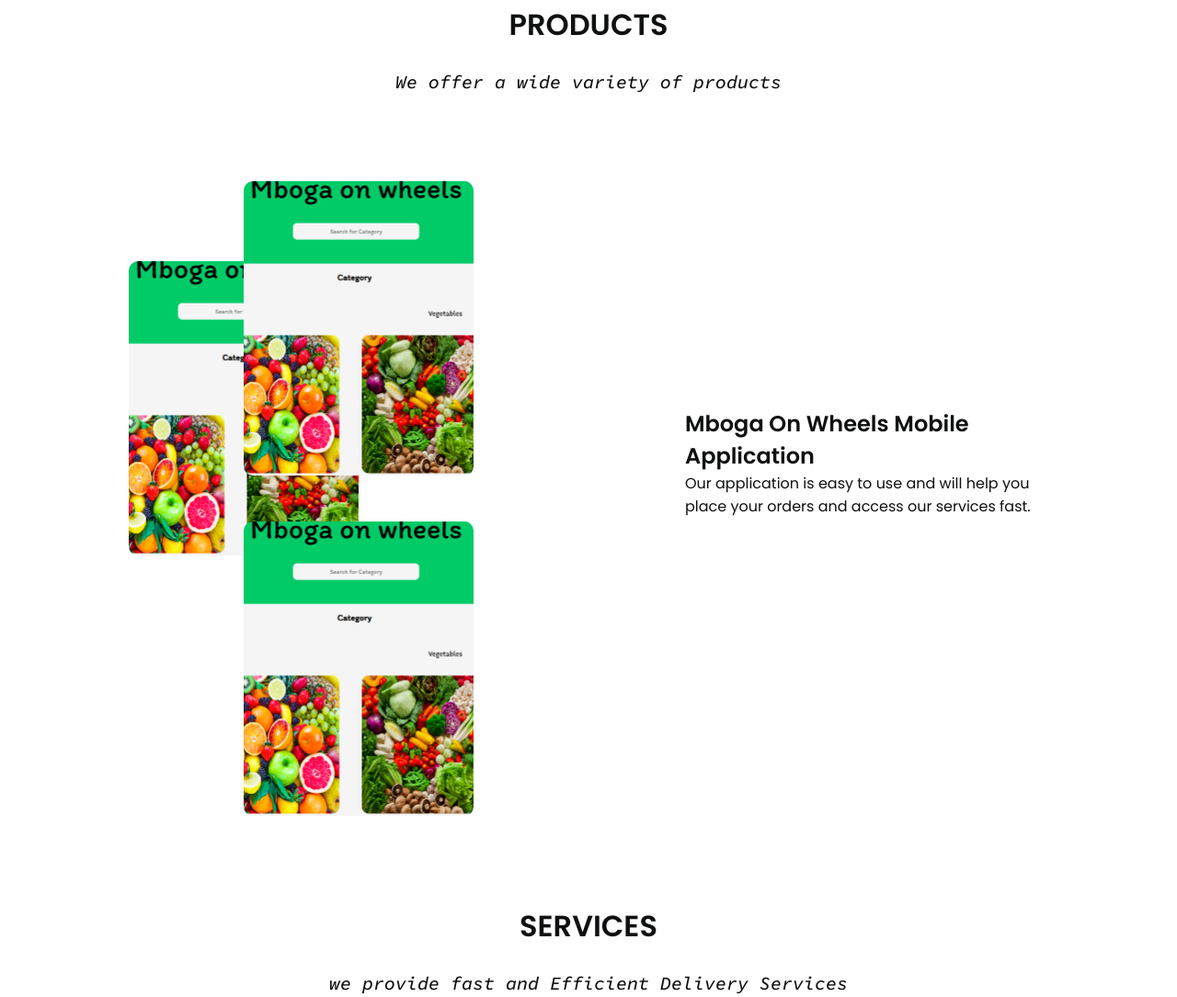
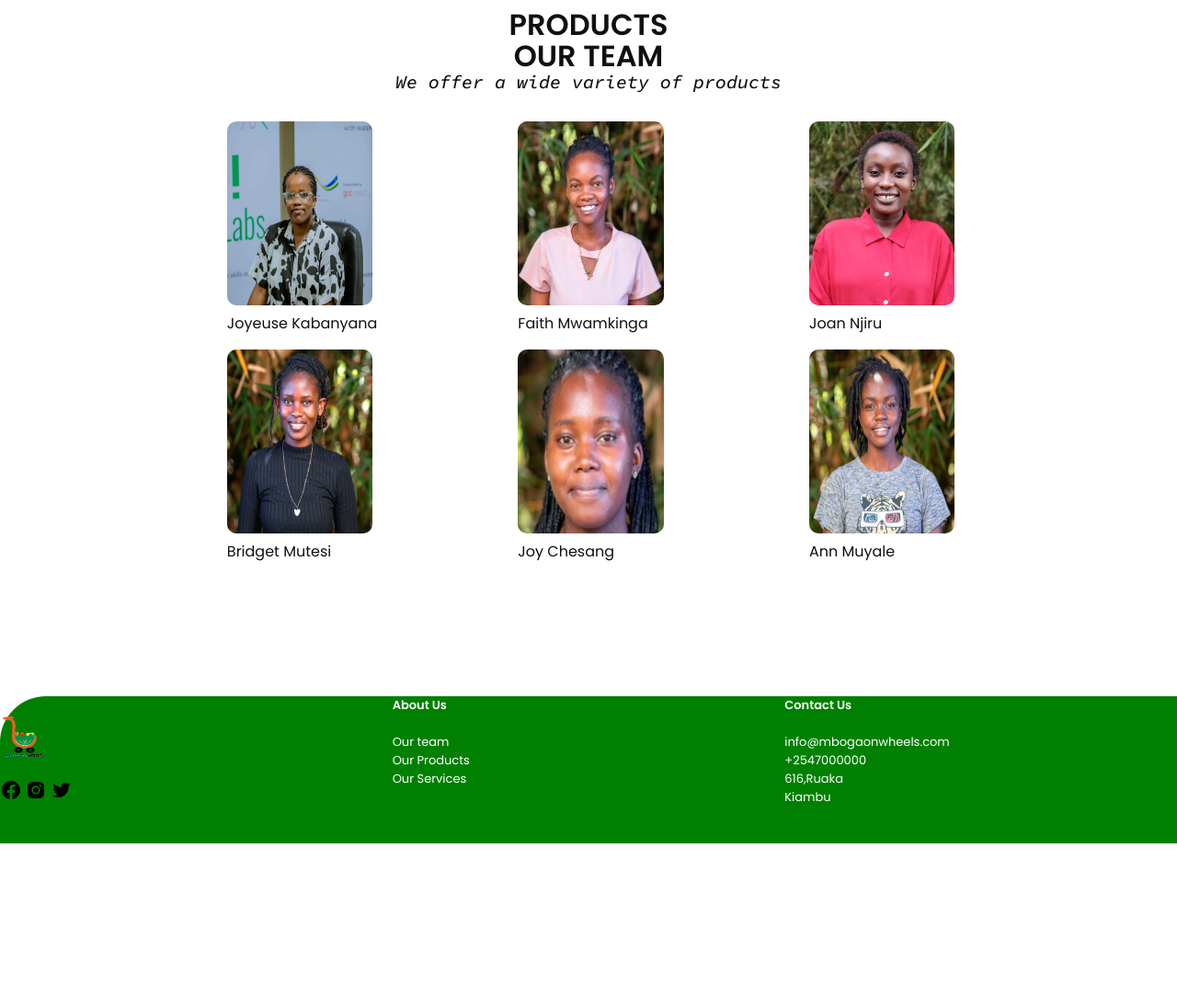
Before and after one commit to KABANYANA/mama-mboga-informational, a plain HTML site: page index.html in a window 1280 px wide. Shown: the part 1671-2755 px from the top of the page at 92% size. After the commit the page ends 2588 px from the top, so only its background shows below. Drawn offline with nearby package versions, Linux system fonts and the light colour scheme.

Commit message:
file containing mama mboga informational website content

```diff
--- a/index.html
+++ b/index.html
@@ -57,32 +57,49 @@
         <br>
 <p id="prdp">We offer a wide variety of products</p>
 
-<section class="products" id="products">
-  <div class="product">
-    <img id="both" src="images/mboga on wheels.png" alt="">
-    <img id="fruits" src="images/mboga on wheels.png" alt="">
-    <img id="veges" src="images/mboga on wheels.png" alt="">
-  </div>
-  <div class="product-content">
-   <h1>Mboga On Wheels Mobile Application</h1>
-   <P>Our application is easy to use and will help you<br>
-   place your orders and access our services fast.</P>
-  </div>
-        </section>
-  <h1 id="fast">SERVICES</h1>
-  <br>
-  <p id="fst">we provide fast and Efficient Delivery Services</p>
-  <section class="services" id="services">
-      <div class="services-content">
-        <p>We offer fast, efficient, same-day delivery services to all our customers.
-            Our products come in clean and secure packaging to ensure the safety of our
-            customers at all times. Our delivery team is composed of amazing people who are
-            willing to keep you updated on your packages at any stage of the delivery process
-            to ensure they get to you on time. At Mboga on wheels, customer satisfaction is our
-            top priority. Lastly,we offer fair delivery prices depending on our customers' location.
-        </p>
-      </div>
-      <div class="services-img">
-        <img src="images/delivery.jpg" alt="">
-      </div>
-  </section>
+<h1 id="prd3">OUR TEAM</h1>
+<section class="team" id="team">
+<div class="teams">
+  <div><img src="images/joyeuse.jpeg" alt="">
+  <p>Joyeuse Kabanyana</p></div>
+  <div><img src="images/faith.png" alt="">
+      <p>Faith Mwamkinga</p></div>
+      <div><img id="jo" src="images/joan.jpg" alt="">
+          <p>Joan Njiru</p></div>
+          <div><img src="images/bridgit.jpeg" alt="">
+              <p>Bridget Mutesi</p></div>
+              <div><img src="images/joy.jpeg" alt="">
+                  <p>Joy Chesang</p></div>
+                  <div><img src="images/ann.png" alt="">
+                      <p>Ann Muyale</div>
+</div>
+      </section>
+      <footer>
+       <div class="word">
+           <br>
+           <img src="images/logo.png">
+          </div>
+       <div class="foot1"><ul>
+           <li><b>About Us</b></li> <br>
+           <li>Our team</li>
+           <li>Our Products </li>
+           <li>Our Services</li>
+       </ul></div>
+       <div class="foot"><ul>
+           <li><b>Contact Us</b></li> <br>
+           <li>info@mbogaonwheels.com</li>
+           <li id="contacts">+2547000000</li>
+           <li>616,Ruaka</li>
+           <li>Kiambu</li>
+       </ul></div>
+       <div class="logs">
+           <box-icon name='instagram-alt' type='logo' ></box-icon>
+           <box-icon type='logo' name='facebook-circle'></box-icon>
+           <box-icon type='logo' name='twitter'></box-icon>
+           <svg xmlns="http://www.w3.org/2000/svg" width="24" height="24" viewBox="0 0 24 24" style="fill: rgba(0, 0, 0, 1);transform: msFilter"><path d="M12.001 2.002c-5.522 0-9.999 4.477-9.999 9.999 0 4.99 3.656 9.126 8.437 9.879v-6.988h-2.54v-2.891h2.54V9.798c0-2.508 1.493-3.891 3.776-3.891 1.094 0 2.24.195 2.24.195v2.459h-1.264c-1.24 0-1.628.772-1.628 1.563v1.875h2.771l-.443 2.891h-2.328v6.988C18.344 21.129 22 16.992 22 12.001c0-5.522-4.477-9.999-9.999-9.999z"></path></svg>
+           <svg xmlns="http://www.w3.org/2000/svg" width="24" height="24" viewBox="0 0 24 24" style="fill: rgba(0, 0, 0, 1);transform: msFilter"><path d="M20.947 8.305a6.53 6.53 0 0 0-.419-2.216 4.61 4.61 0 0 0-2.633-2.633 6.606 6.606 0 0 0-2.186-.42c-.962-.043-1.267-.055-3.709-.055s-2.755 0-3.71.055a6.606 6.606 0 0 0-2.185.42 4.607 4.607 0 0 0-2.633 2.633 6.554 6.554 0 0 0-.419 2.185c-.043.963-.056 1.268-.056 3.71s0 2.754.056 3.71c.015.748.156 1.486.419 2.187a4.61 4.61 0 0 0 2.634 2.632 6.584 6.584 0 0 0 2.185.45c.963.043 1.268.056 3.71.056s2.755 0 3.71-.056a6.59 6.59 0 0 0 2.186-.419 4.615 4.615 0 0 0 2.633-2.633c.263-.7.404-1.438.419-2.187.043-.962.056-1.267.056-3.71-.002-2.442-.002-2.752-.058-3.709zm-8.953 8.297c-2.554 0-4.623-2.069-4.623-4.623s2.069-4.623 4.623-4.623a4.623 4.623 0 0 1 0 9.246zm4.807-8.339a1.077 1.077 0 0 1-1.078-1.078 1.077 1.077 0 1 1 2.155 0c0 .596-.482 1.078-1.077 1.078z"></path><circle cx="11.994" cy="11.979" r="3.003"></circle></svg>
+           <svg xmlns="http://www.w3.org/2000/svg" width="24" height="24" viewBox="0 0 24 24" style="fill: rgba(0, 0, 0, 1);transform: msFilter"><path d="M19.633 7.997c.013.175.013.349.013.523 0 5.325-4.053 11.461-11.46 11.461-2.282 0-4.402-.661-6.186-1.809.324.037.636.05.973.05a8.07 8.07 0 0 0 5.001-1.721 4.036 4.036 0 0 1-3.767-2.793c.249.037.499.062.761.062.361 0 .724-.05 1.061-.137a4.027 4.027 0 0 1-3.23-3.953v-.05c.537.299 1.16.486 1.82.511a4.022 4.022 0 0 1-1.796-3.354c0-.748.199-1.434.548-2.032a11.457 11.457 0 0 0 8.306 4.215c-.062-.3-.1-.611-.1-.923a4.026 4.026 0 0 1 4.028-4.028c1.16 0 2.207.486 2.943 1.272a7.957 7.957 0 0 0 2.556-.973 4.02 4.02 0 0 1-1.771 2.22 8.073 8.073 0 0 0 2.319-.624 8.645 8.645 0 0 1-2.019 2.083z"></path></svg>
+       </div>
+      </footer>
+</body>
+</html>
```
